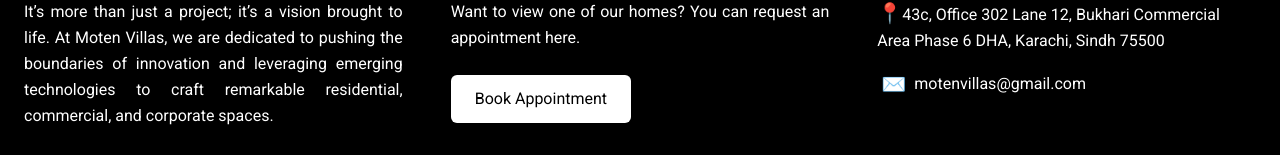
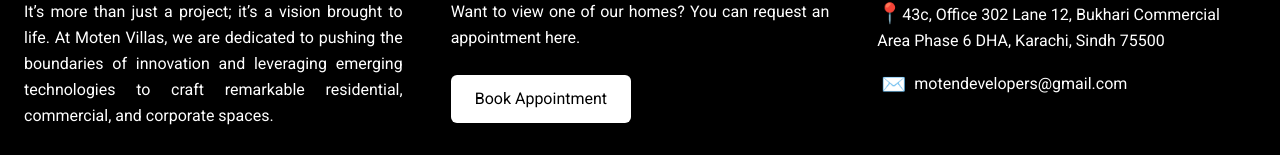
Before and after one commit to Muhammad-Shariq365/moten-villas-11-11-24, a React (Vite) app in the folder moten-villas/: page / in a window 1280 px wide. Shown: the part 5566-5721 px from the top of the page. Built offline with nearby package versions, Linux system fonts and the light colour scheme.

Commit message:
Update footer.jsx

```diff
--- a/moten-villas/src/components/footer.jsx
+++ b/moten-villas/src/components/footer.jsx
@@ -53,7 +53,7 @@
 
           <div className="sm:ml-1 flex items-center justify-center text-clamp-sm mb-6 space-x-2 sm:justify-start">
             <span className="text-xl">✉️</span>
-            <p>motenvillas@gmail.com</p>
+            <p>motendevelopers@gmail.com</p>
           </div>
 
           {/* Social Media Icons */}
```
